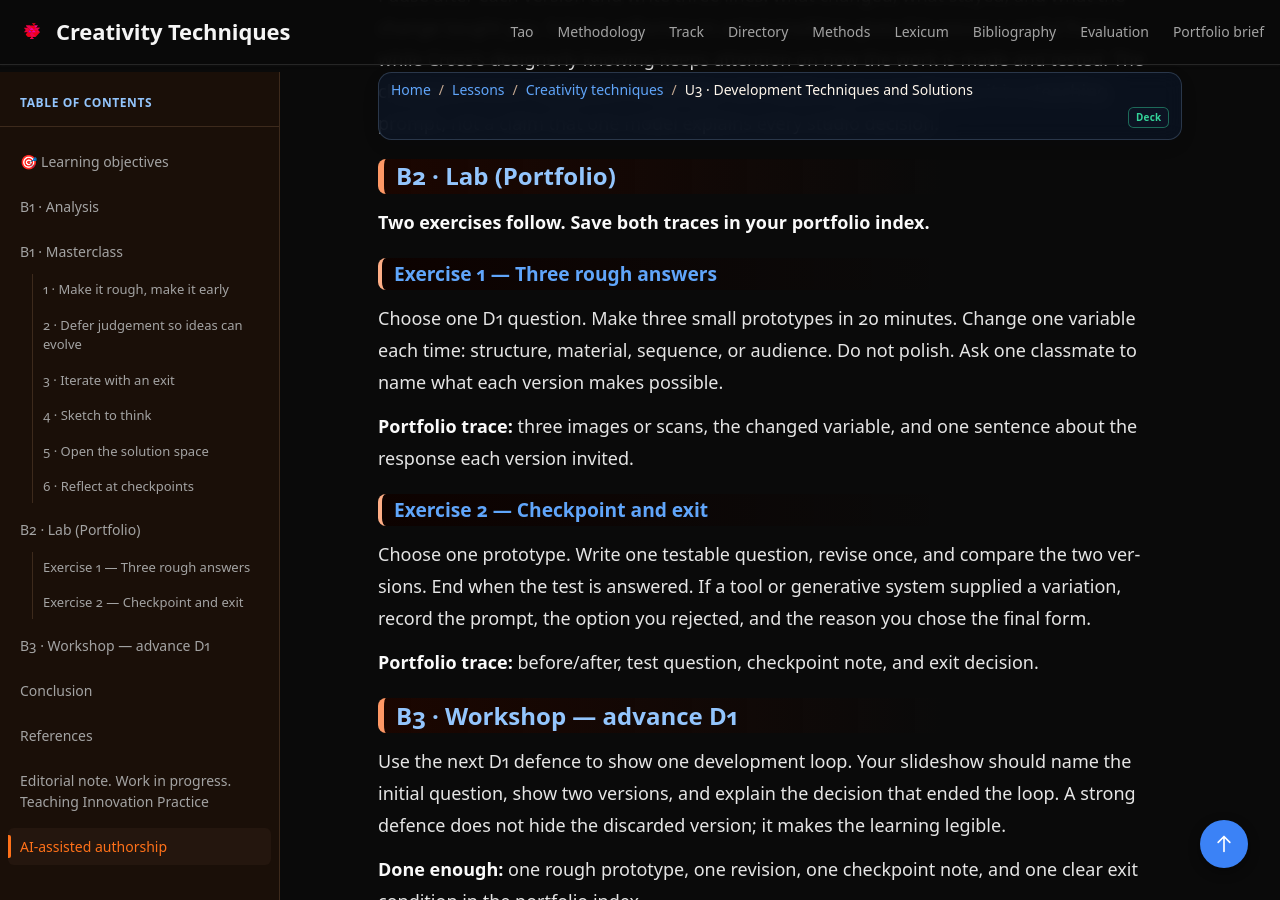
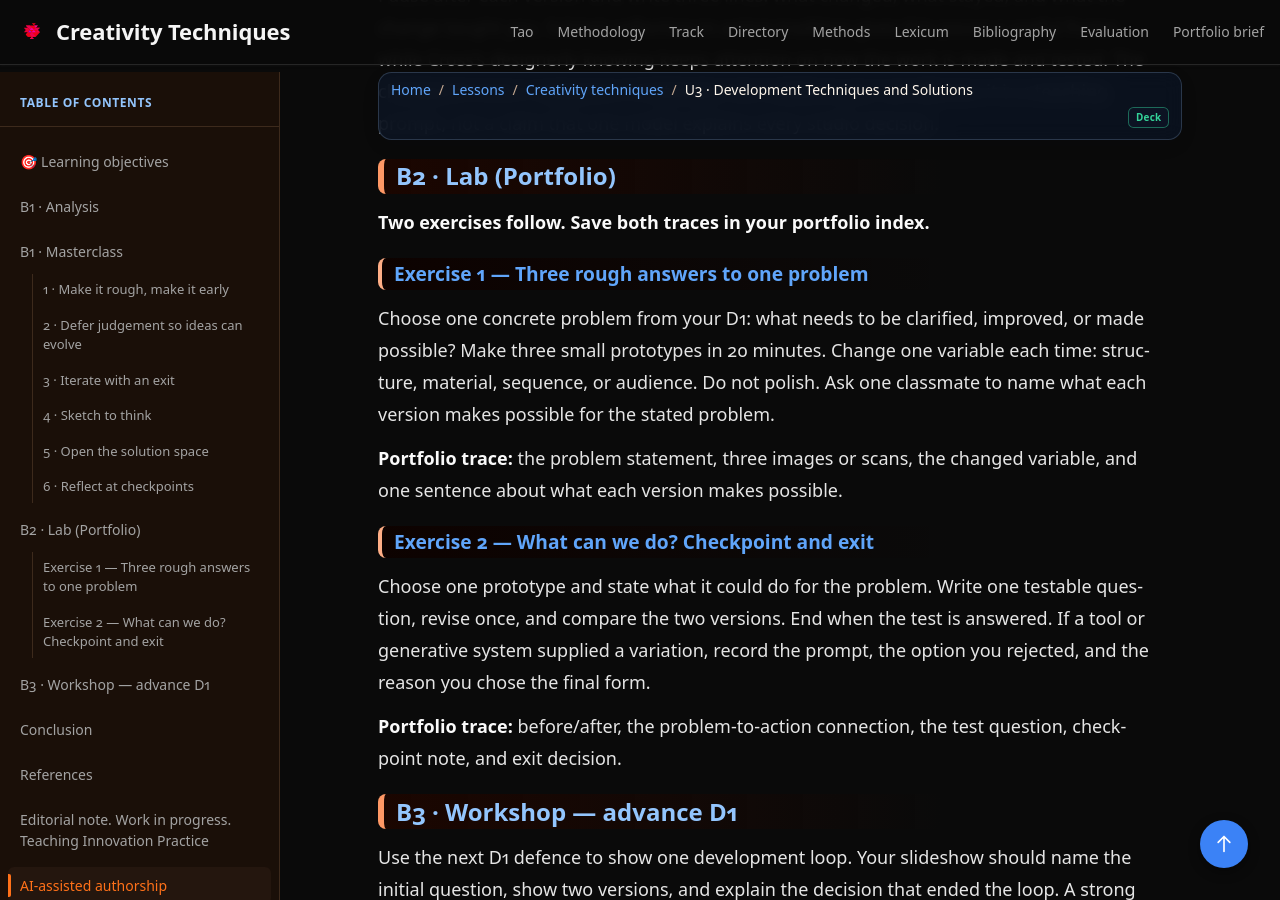
Before and after one commit to ruvebal/creativity-techniques-uem, a Jekyll site: the page built from docs/lessons/en/creativity-techniques/u-3-development-solutions/index.md, in a window 1280 px wide and 900 px high, scrolled down 2966 px. Built offline with Jekyll 4.4.1, drawn with Linux system fonts in a browser that asks for light colours.

Commit message:
Clarify U2 and U3 lab exercises

```diff
--- a/docs/lessons/en/creativity-techniques/u-3-development-solutions/index.md
+++ b/docs/lessons/en/creativity-techniques/u-3-development-solutions/index.md
@@ -81,17 +81,17 @@ Pause after each version and write three lines: what changed, what stayed, and w
 
 **Two exercises follow. Save both traces in your portfolio index.**
 
-### Exercise 1 — Three rough answers
+### Exercise 1 — Three rough answers to one problem
 
-Choose one D1 question. Make three small prototypes in 20 minutes. Change one variable each time: structure, material, sequence, or audience. Do not polish. Ask one classmate to name what each version makes possible.
+Choose one concrete problem from your D1: what needs to be clarified, improved, or made possible? Make three small prototypes in 20 minutes. Change one variable each time: structure, material, sequence, or audience. Do not polish. Ask one classmate to name what each version makes possible for the stated problem.
 
-**Portfolio trace:** three images or scans, the changed variable, and one sentence about the response each version invited.
+**Portfolio trace:** the problem statement, three images or scans, the changed variable, and one sentence about what each version makes possible.
 
-### Exercise 2 — Checkpoint and exit
+### Exercise 2 — What can we do? Checkpoint and exit
 
-Choose one prototype. Write one testable question, revise once, and compare the two versions. End when the test is answered. If a tool or generative system supplied a variation, record the prompt, the option you rejected, and the reason you chose the final form.
+Choose one prototype and state what it could do for the problem. Write one testable question, revise once, and compare the two versions. End when the test is answered. If a tool or generative system supplied a variation, record the prompt, the option you rejected, and the reason you chose the final form.
 
-**Portfolio trace:** before/after, test question, checkpoint note, and exit decision.
+**Portfolio trace:** before/after, the problem-to-action connection, the test question, checkpoint note, and exit decision.
 
 ## B3 · Workshop — advance D1
 
```
Also changed, not shown: docs/tracks/en/uem/2627-ct/u-2-idea-generation-selection/data/content.json (+15 -46 lines), docs/tracks/en/uem/2627-ct/u-3-development-solutions/data/content.json (+6 -6 lines).
